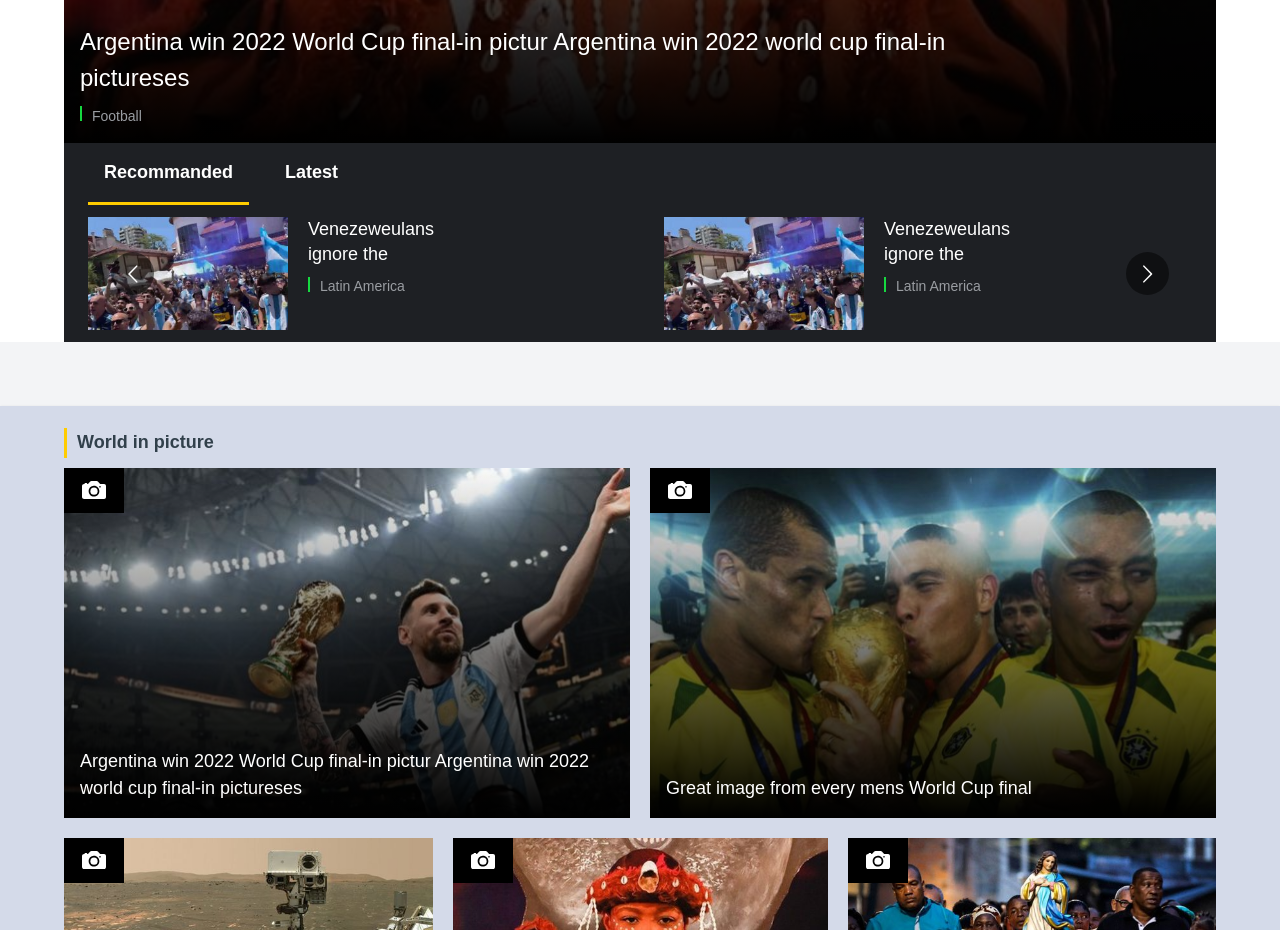
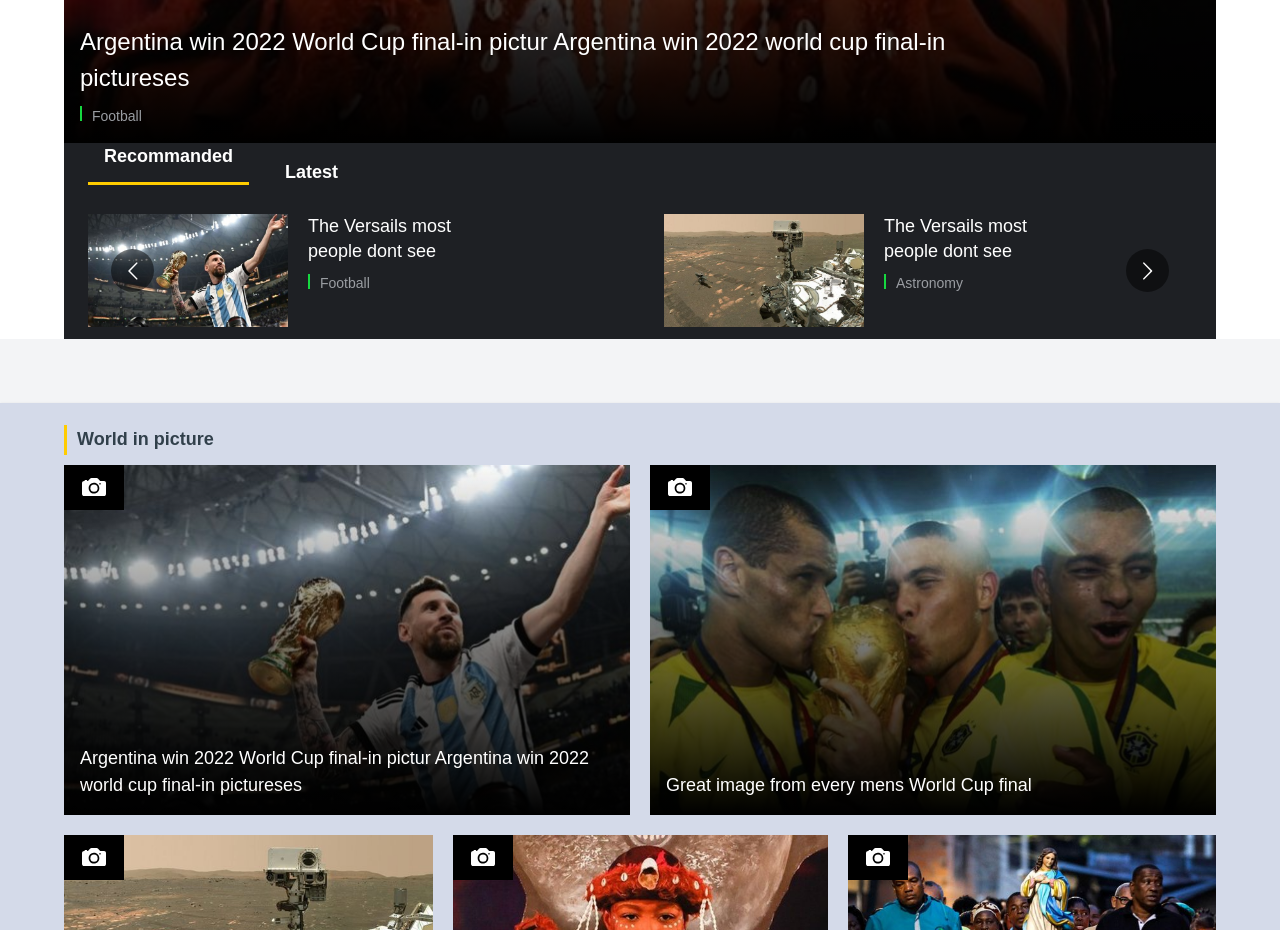
Before and after one commit to Sagni-prog/News-website, a React (Create React App) app: page / in a window 1280 px wide. Shown: the part 3567-4497 px from the top of the page. Built offline with nearby package versions, Linux system fonts and the light colour scheme.

Commit message:
related videos

```diff
--- a/src/components/HomePage/Videos/RelatedVideos.js
+++ b/src/components/HomePage/Videos/RelatedVideos.js
@@ -1,8 +1,5 @@
-import React from 'react'
+import { React,useState } from 'react'
 import {Link } from 'react-router-dom'
-import forest from '../../../assets/images/africa.jpg'
-import rally from '../../../assets/images/rally.jpg'
-import { IoIosCamera } from 'react-icons/io'
 import { MdPlayArrow } from 'react-icons/md'
 import Carousel from 'react-multi-carousel';
 import 'react-multi-carousel/lib/styles.css';
@@ -10,6 +7,19 @@ import RelatedData from '../../../constants/RelatedData'
 
 
 const RelatedVideos = () => {
+
+    const [recommanded,setRecommanded] = useState(true)
+    const [latest,setLatest] = useState(false)
+
+    const handleRecommanded = () => {
+        setLatest(false)
+        setRecommanded(true)
+    }
+    const handleLatest = () => {
+        setRecommanded(false)
+        setLatest(true)
+
+    }
 
     const responsive = {
         superLargeDesktop: {
@@ -36,10 +46,12 @@ const RelatedVideos = () => {
     <div className='related-videos'>
          <div className='related-videos'>
             <div className='flex gap-2  pl-3'>
-              <Link className='link font-montserrat font-18 font-weight-700 color-white p-2 border-bottom3'>
+            <div className='position-relative'>
+              <Link onClick={ handleRecommanded} className={`${recommanded ? 'border-bottom3' : ''} link font-montserrat font-18 font-weight-700 color-white p-2 `}>
                   Recommanded
              </Link>
-              <Link className='link font-montserrat font-18 font-weight-700 color-white p-2'>
+             </div>
+              <Link onClick={ handleLatest } className={`${latest ? 'border-bottom3' : ''} link font-montserrat font-18 font-weight-700 color-white p-2`}>
                   Latest
               </Link>
             </div>
@@ -53,12 +65,12 @@ const RelatedVideos = () => {
               <div className='flex gap-2 w-100'>
 
                 <div className='thumb-container'>
-                    <img src = {rally} alt = '' />
+                    <img src = { data.path } alt = '' />
                 </div>
 
                 <div className='flex flex-col video-title '>
                      <h4 className='font-montserrat font-18 color-white'>
-                        Venezeweulans ignore the
+                        { data.title }
                      </h4>
 
                   <div className=''>
@@ -66,7 +78,7 @@ const RelatedVideos = () => {
                        <div className='dash-subcatagory'></div>
                          <div className='text-underline-white'>
                            <Link className='link font-14 font-montserrat flex align-center color-light-gray'>
-                              Latin America
+                              { data.subCatagory }
                            </Link>
                         </div>
                      </div>
@@ -80,86 +92,6 @@ const RelatedVideos = () => {
 
         </Carousel>
 
-                {/* <div className='related-videos w-40'>
-                    <div className='flex gap-2 w-100'>
-
-                        <div className='thumb-container'>
-                            <img src = {rally} alt = '' />
-                        </div>
-
-                        <div className='flex flex-col video-title '>
-                             <h4 className='font-montserrat font-18 color-white'>
-                                Venezeweulans ignore the
-                             </h4>
-
-                          <div className=''>
-                             <div className='flex gap-1 mt-1'>
-                               <div className='dash-subcatagory'></div>
-                                 <div className='text-underline-white'>
-                                   <Link className='link font-14 font-montserrat flex align-center color-light-gray'>
-                                      Latin America
-                                   </Link>
-                                </div>
-                             </div>
-                           </div>
-
-                        </div>
-                    </div>
-                </div>
-
-                <div className='related-videos w-40'>
-                    <div className='flex gap-2 w-100'>
-
-                        <div className='thumb-container'>
-                            <img src = {rally} alt = '' />
-                        </div>
-
-                        <div className='flex flex-col video-title '>
-                             <h4 className='font-montserrat font-18 color-white'>
-                                Venezeweulans ignore the
-                             </h4>
-
-                          <div className=''>
-                             <div className='flex gap-1 mt-1'>
-                               <div className='dash-subcatagory'></div>
-                                 <div className='text-underline-white'>
-                                   <Link className='link font-14 font-montserrat flex align-center color-light-gray'>
-                                      Latin America
-                                   </Link>
-                                </div>
-                             </div>
-                           </div>
-
-                        </div>
-                    </div>
-                </div>
-
-                <div className='related-videos w-40'>
-                    <div className='flex gap-2 w-100'>
-
-                        <div className='thumb-container'>
-                            <img src = {rally} alt = '' />
-                        </div>
-
-                        <div className='flex flex-col video-title '>
-                             <h4 className='font-montserrat font-18 color-white'>
-                                Venezeweulans ignore the
-                             </h4>
-
-                          <div className=''>
-                             <div className='flex gap-1 mt-1'>
-                               <div className='dash-subcatagory'></div>
-                                 <div className='text-underline-white'>
-                                   <Link className='link font-14 font-montserrat flex align-center color-light-gray'>
-                                      Latin America
-                                   </Link>
-                                  </div>
-                               </div>
-                            </div>
-                        </div>
-                    </div>
-                 </div> */}
-              {/* </div> */}
           </div>
 
           {/* related photos for minimum screen views starts */}
--- a/src/index.css
+++ b/src/index.css
@@ -419,7 +419,7 @@ html{
 .mt-2{
     margin-top: 2rem;
 }
-.mr-lt{
+.lt{
     margin-right: 1.6rem;
 }
 .mr-sm{
@@ -783,6 +783,18 @@ html{
 }
 .border-bottom3{
     border-bottom: #ffcc00 solid 3px;
+    animation: border;
+    animation-duration: 0.3s;
+    transition: all 1s;
+   }
+
+@keyframes border {
+    0%{
+        transform: translateX(10px);
+    }
+    100%{
+        transform: translateX(0);
+    }
 }
 
 .border{
```
Also changed, not shown: src/components/HomePage/related-posts/RelatedPost.js (+0 -47 lines).
